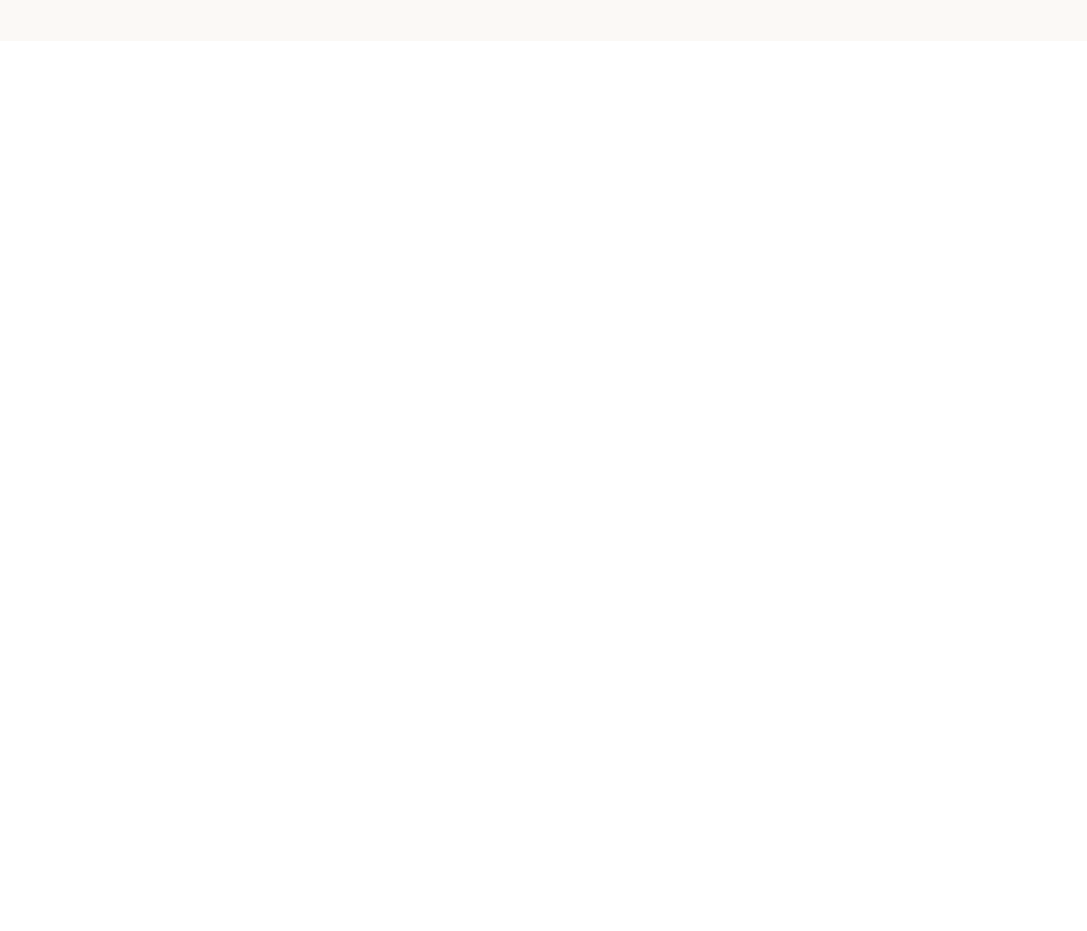
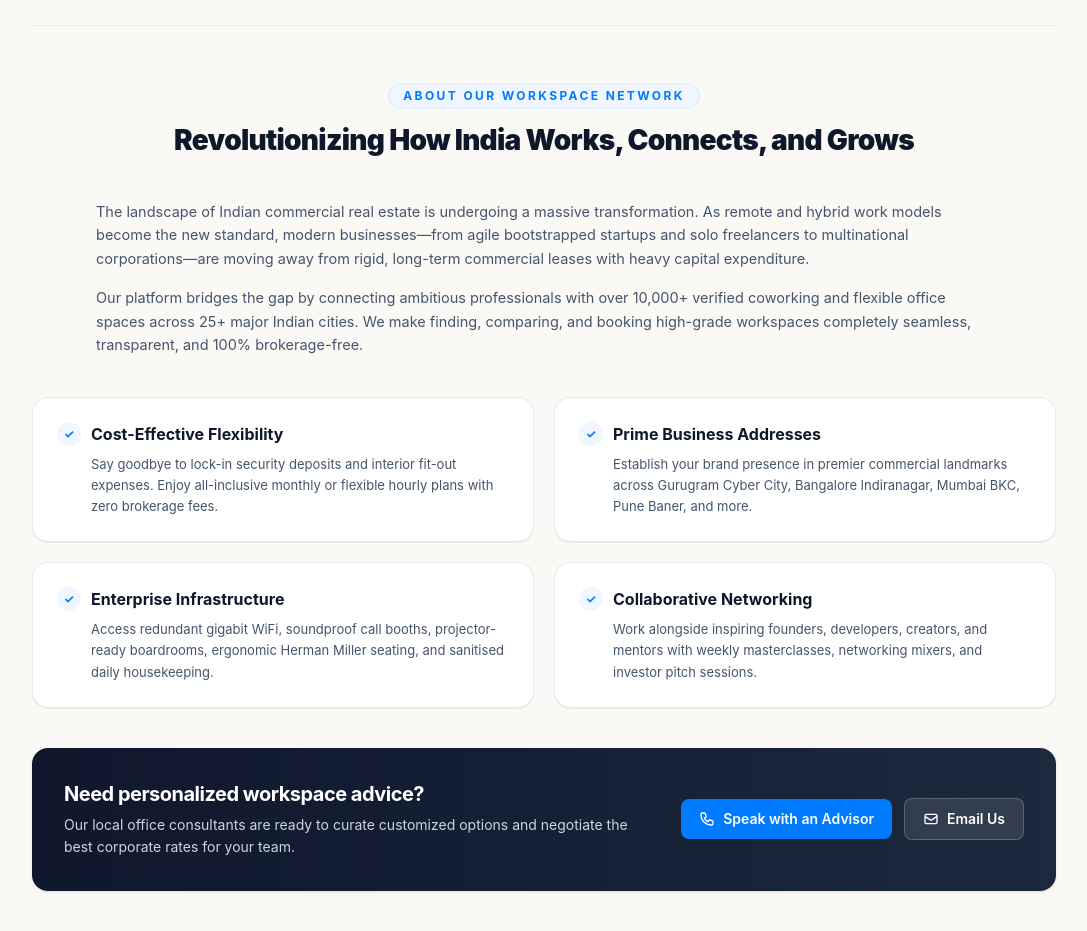
Before and after one commit to pratikbagul1507/my-co-working, a React (Vite) app: page / in a window 1280 px wide. Shown: the part 5420-6351 px from the top of the page, without its empty margins (96-1183 px from the left). Before the commit the page ends 5461 px from the top, so only its background shows below. Built offline with nearby package versions, Linux system fonts and the light colour scheme.

Commit message:
Sep 28, 2026, 5:17 PM

```diff
--- a/src/home/Homepage.jsx
+++ b/src/home/Homepage.jsx
@@ -20,7 +20,8 @@ import {
   topCoworkingCitiesData,
   whyChooseData,
   customerReviewsData,
-  faqSectionData
+  faqSectionData,
+  homepageDescriptionData
 } from './images/homedata.js';
 
 /**
@@ -1553,6 +1554,89 @@ const Homepage = () => {
             })}
           </div>
 
+          {/* =============================================================== */}
+          {/* PLATFORM OVERVIEW & ECOSYSTEM DESCRIPTION (UNDER QUESTION CARDS) */}
+          {/* Data Source: homepageDescriptionData from homedata.js            */}
+          {/* =============================================================== */}
+          <div className="mt-14 sm:mt-18 pt-12 sm:pt-14 border-t border-slate-200/80">
+
+            {/* Description Header */}
+            <div className="text-center max-w-3xl mx-auto mb-8 sm:mb-10">
+              <span className="inline-block text-[11px] sm:text-xs font-bold uppercase tracking-[0.2em] text-[#007bff] bg-blue-50 px-3.5 py-1 rounded-full mb-3 border border-blue-100/80">
+                {homepageDescriptionData.badge}
+              </span>
+              <h3 className="text-xl sm:text-2xl lg:text-[28px] font-black text-slate-900 tracking-tight leading-snug">
+                {homepageDescriptionData.title}
+              </h3>
+            </div>
+
+            {/* Editorial Overview Paragraphs */}
+            <div className="max-w-4xl mx-auto space-y-4 text-xs sm:text-sm lg:text-[14.5px] text-slate-600 leading-relaxed font-normal mb-10">
+              {homepageDescriptionData.introParagraphs.map((paragraph, index) => (
+                <p key={index} className="text-justify sm:text-left">
+                  {paragraph}
+                </p>
+              ))}
+            </div>
+
+            {/* 4 Feature Pillars Grid */}
+            <div className="grid grid-cols-1 sm:grid-cols-2 gap-4 sm:gap-5 mb-10">
+              {homepageDescriptionData.pillars.map((pillar) => (
+                <div
+                  key={pillar.id}
+                  className="bg-white rounded-xl sm:rounded-2xl p-5 sm:p-6 border border-slate-200/90 shadow-2xs hover:shadow-xs hover:border-blue-300 transition-all duration-300 flex flex-col justify-start group"
+                >
+                  <div className="flex items-center gap-2.5 mb-2">
+                    <span className="w-6 h-6 rounded-full bg-blue-50 text-[#007bff] flex items-center justify-center shrink-0 font-bold text-xs group-hover:bg-[#007bff] group-hover:text-white transition-colors">
+                      ✓
+                    </span>
+                    <h4 className="text-sm sm:text-base font-bold text-slate-900 group-hover:text-[#007bff] transition-colors">
+                      {pillar.title}
+                    </h4>
+                  </div>
+                  <p className="text-xs sm:text-[13px] text-slate-600 leading-relaxed font-normal pl-8.5">
+                    {pillar.description}
+                  </p>
+                </div>
+              ))}
+            </div>
+
+            {/* Advisory Assistance Help Banner */}
+            <div className="rounded-2xl bg-gradient-to-r from-slate-900 to-slate-800 text-white p-6 sm:p-8 flex flex-col sm:flex-row items-center justify-between gap-5 shadow-sm">
+              <div className="text-center sm:text-left max-w-xl">
+                <h4 className="text-base sm:text-lg lg:text-xl font-bold tracking-tight text-white mb-1.5">
+                  {homepageDescriptionData.helpBanner.title}
+                </h4>
+                <p className="text-xs sm:text-sm text-slate-300 font-normal leading-relaxed">
+                  {homepageDescriptionData.helpBanner.subtitle}
+                </p>
+              </div>
+
+              {/* Action Buttons */}
+              <div className="flex flex-wrap items-center justify-center gap-3 shrink-0">
+                <a
+                  href={`tel:${homepageDescriptionData.helpBanner.phone.replace(/\s+/g, '')}`}
+                  className="bg-[#007bff] hover:bg-blue-600 active:scale-95 text-white text-xs sm:text-sm font-semibold px-4.5 py-2.5 rounded-lg flex items-center gap-2 shadow-xs transition-all cursor-pointer"
+                >
+                  <svg className="w-4 h-4" fill="none" stroke="currentColor" strokeWidth="2" viewBox="0 0 24 24">
+                    <path strokeLinecap="round" strokeLinejoin="round" d="M3 5a2 2 0 012-2h3.28a1 1 0 01.948.684l1.498 4.493a1 1 0 01-.502 1.21l-2.257 1.13a11.042 11.042 0 005.516 5.516l1.13-2.257a1 1 0 011.21-.502l4.493 1.498a1 1 0 01.684.949V19a2 2 0 01-2 2h-1C9.716 21 3 14.284 3 6V5z" />
+                  </svg>
+                  <span>{homepageDescriptionData.helpBanner.ctaCallText}</span>
+                </a>
+                <a
+                  href={`mailto:${homepageDescriptionData.helpBanner.email}?subject=Workspace%20Consultation`}
+                  className="bg-white/10 hover:bg-white/20 active:scale-95 text-white text-xs sm:text-sm font-semibold px-4.5 py-2.5 rounded-lg border border-white/20 flex items-center gap-2 transition-all cursor-pointer"
+                >
+                  <svg className="w-4 h-4" fill="none" stroke="currentColor" strokeWidth="2" viewBox="0 0 24 24">
+                    <path strokeLinecap="round" strokeLinejoin="round" d="M3 8l7.89 5.26a2 2 0 002.22 0L21 8M5 19h14a2 2 0 002-2V7a2 2 0 00-2-2H5a2 2 0 00-2 2v10a2 2 0 002 2z" />
+                  </svg>
+                  <span>{homepageDescriptionData.helpBanner.ctaEmailText}</span>
+                </a>
+              </div>
+            </div>
+
+          </div>
+
         </div>
       </section>
 
--- a/src/home/images/homedata.js
+++ b/src/home/images/homedata.js
@@ -18,6 +18,7 @@
  * 10. Why Choose Us (ANAROCK) Value Propositions (whyChooseData)
  * 11. Customer Testimonials & Reviews (customerReviewsData)
  * 12. Frequently Asked Questions (faqSectionData)
+ * 13. Platform Overview & Ecosystem Description (homepageDescriptionData)
  * ============================================================================
  */
 
@@ -591,3 +592,47 @@ export const faqSectionData = {
     }
   ]
 };
+
+// ============================================================================
+// 14. HOMEPAGE OVERVIEW & PLATFORM DESCRIPTION DATA
+// Displayed under the FAQ section on the Home page
+// Provides comprehensive educational content & SEO overview about flexible workspaces in India
+// ============================================================================
+export const homepageDescriptionData = {
+  badge: "ABOUT OUR WORKSPACE NETWORK",
+  title: "Revolutionizing How India Works, Connects, and Grows",
+  introParagraphs: [
+    "The landscape of Indian commercial real estate is undergoing a massive transformation. As remote and hybrid work models become the new standard, modern businesses—from agile bootstrapped startups and solo freelancers to multinational corporations—are moving away from rigid, long-term commercial leases with heavy capital expenditure.",
+    "Our platform bridges the gap by connecting ambitious professionals with over 10,000+ verified coworking and flexible office spaces across 25+ major Indian cities. We make finding, comparing, and booking high-grade workspaces completely seamless, transparent, and 100% brokerage-free."
+  ],
+  pillars: [
+    {
+      id: "cost-efficiency",
+      title: "Cost-Effective Flexibility",
+      description: "Say goodbye to lock-in security deposits and interior fit-out expenses. Enjoy all-inclusive monthly or flexible hourly plans with zero brokerage fees."
+    },
+    {
+      id: "prime-locations",
+      title: "Prime Business Addresses",
+      description: "Establish your brand presence in premier commercial landmarks across Gurugram Cyber City, Bangalore Indiranagar, Mumbai BKC, Pune Baner, and more."
+    },
+    {
+      id: "enterprise-amenities",
+      title: "Enterprise Infrastructure",
+      description: "Access redundant gigabit WiFi, soundproof call booths, projector-ready boardrooms, ergonomic Herman Miller seating, and sanitised daily housekeeping."
+    },
+    {
+      id: "vibrant-community",
+      title: "Collaborative Networking",
+      description: "Work alongside inspiring founders, developers, creators, and mentors with weekly masterclasses, networking mixers, and investor pitch sessions."
+    }
+  ],
+  helpBanner: {
+    title: "Need personalized workspace advice?",
+    subtitle: "Our local office consultants are ready to curate customized options and negotiate the best corporate rates for your team.",
+    ctaCallText: "Speak with an Advisor",
+    ctaEmailText: "Email Us",
+    phone: "+91 9028760011",
+    email: "info@mycoworking.in"
+  }
+};
```
